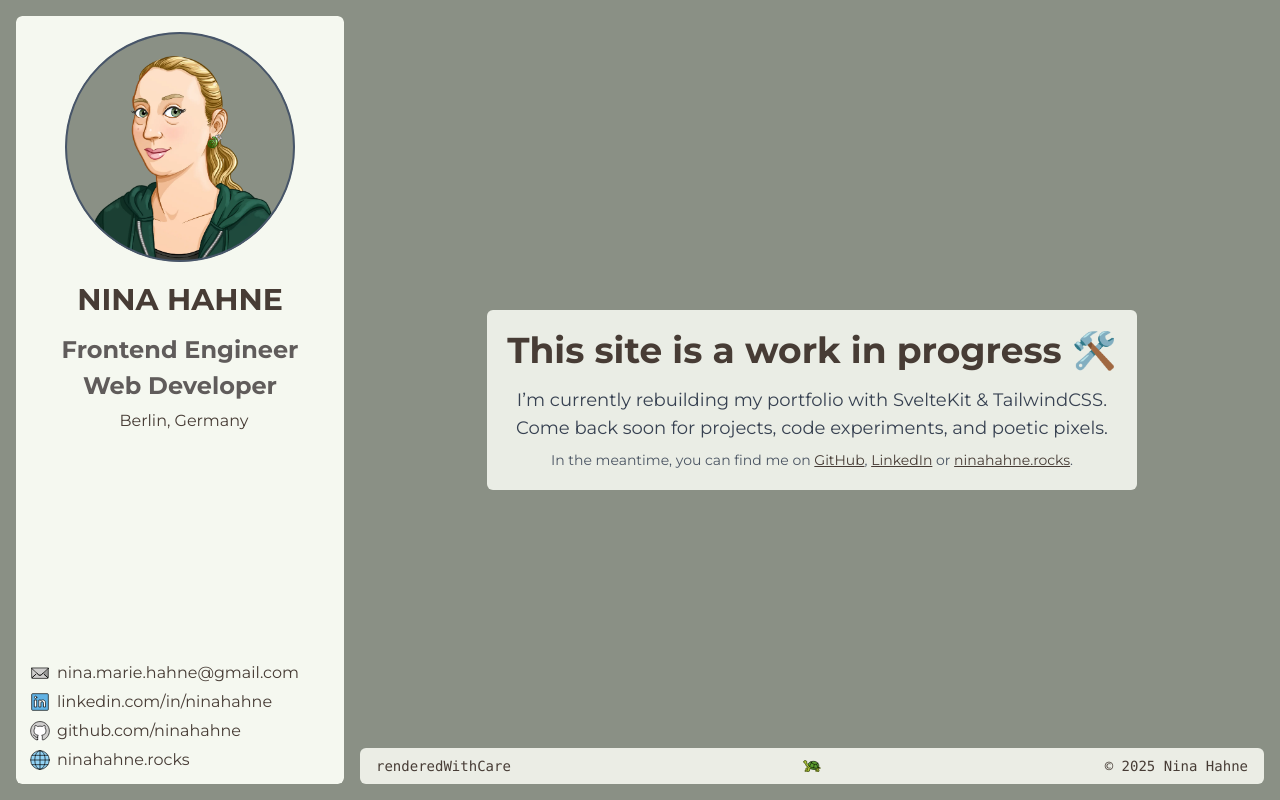
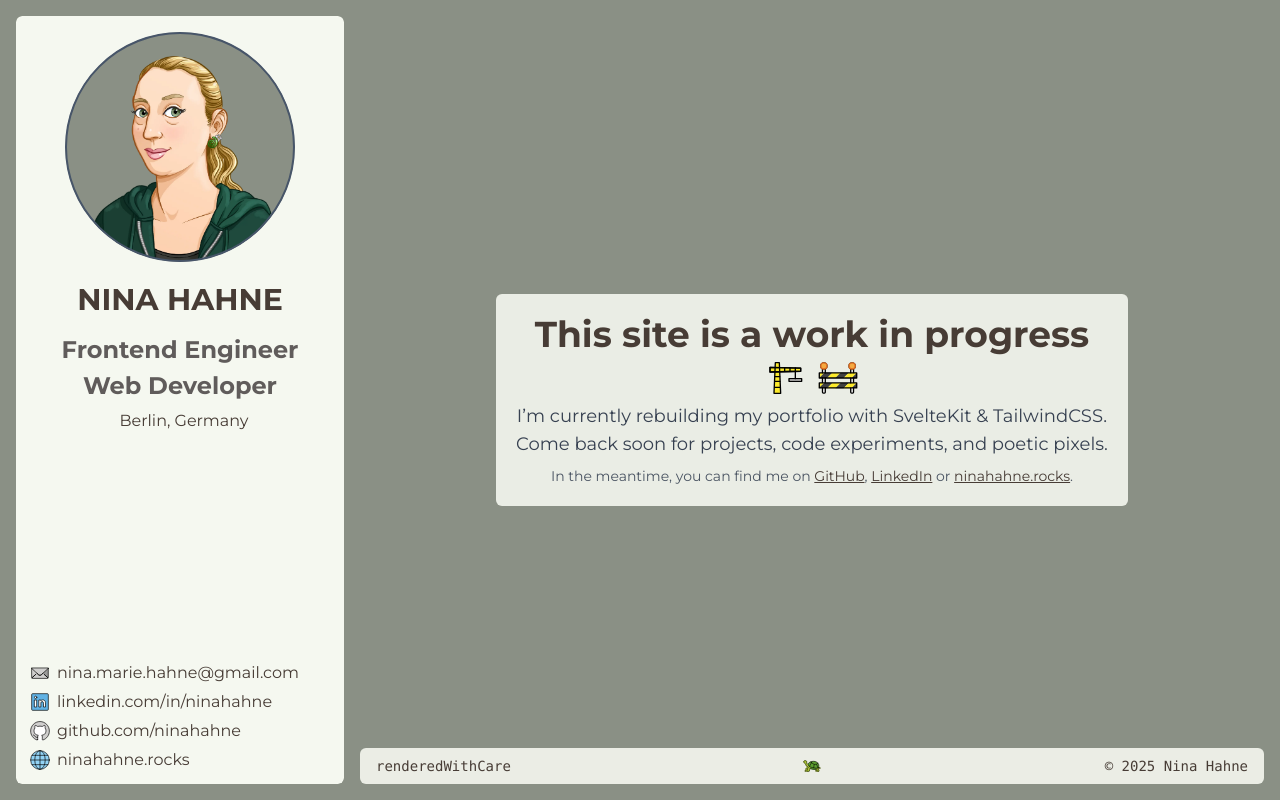
Before and after one commit to NinaHahne/ninahahne-portfolio-sveltekit, a SvelteKit app: page / in a window 1280 px wide. Built offline with nearby package versions, Linux system fonts and the light colour scheme.

Commit message:
updated wip text with OpenMoji emojis

```diff
--- a/src/routes/+page.svelte
+++ b/src/routes/+page.svelte
@@ -6,7 +6,9 @@
 
 <section class="relative flex flex-col items-center justify-center gap-4 px-4 text-center md:min-h-[100dvh] md:pl-0">
   <div class="box max-w-2xl p-5">
-    <h1 class="mb-4 text-4xl font-bold">This site is a work in progress 🛠️</h1>
+    <h1 class="text-4xl font-bold">This site is a work in progress</h1>
+    <img src="/images/emojis/crane_openmoji_1F3D7.svg" alt="crane icon" class="inline-block h-12" />
+    <img src="/images/emojis/barrier_openmoji_1F6A7.svg" alt="barrier icon" class="inline-block h-12" />
     <p class="text-lg text-gray-700">
       I’m currently rebuilding my portfolio with SvelteKit & TailwindCSS.
       <br />
```
Also changed, not shown: static/images/emojis/barrier_openmoji_1F6A7.svg (added), static/images/emojis/crane_openmoji_1F3D7.svg (added).
